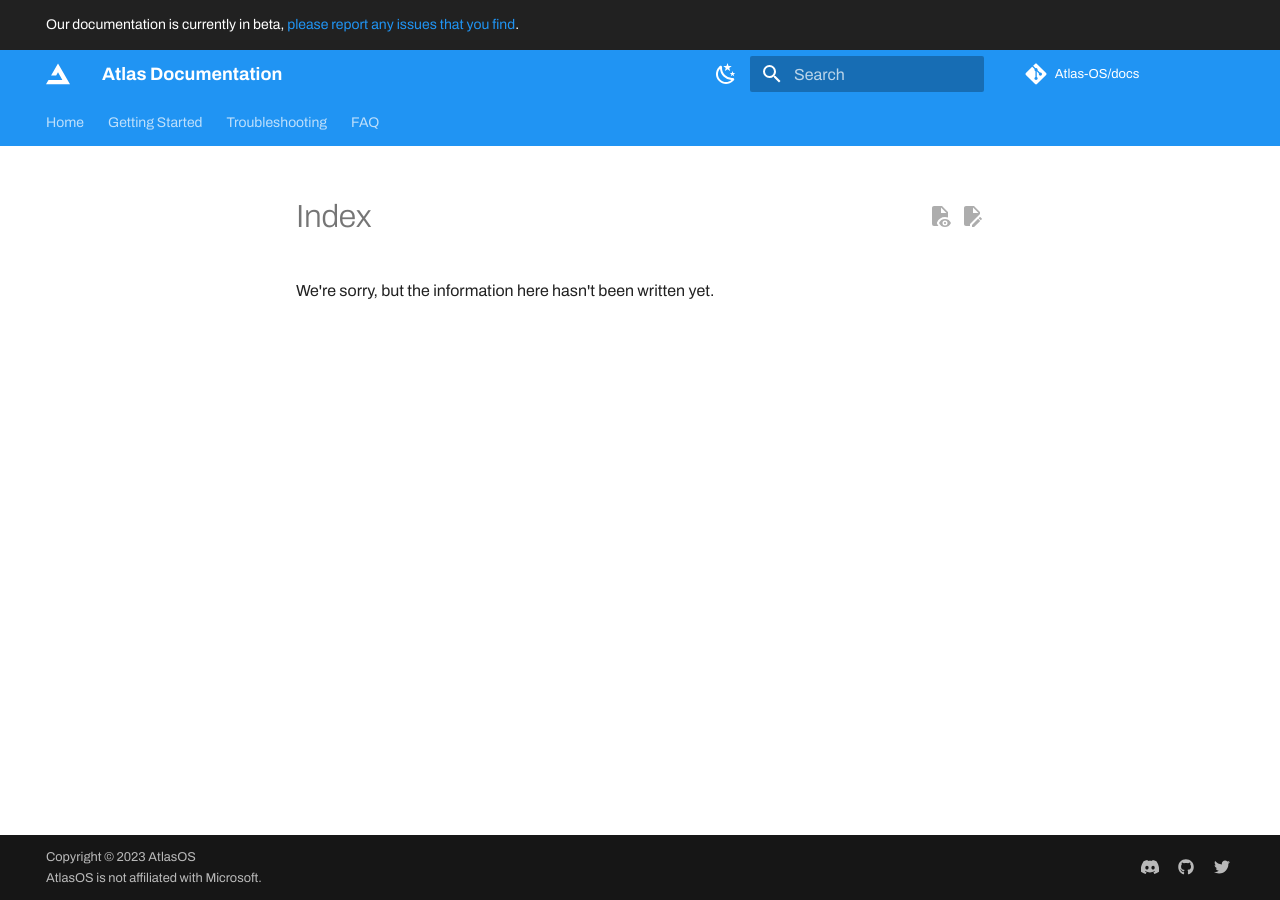
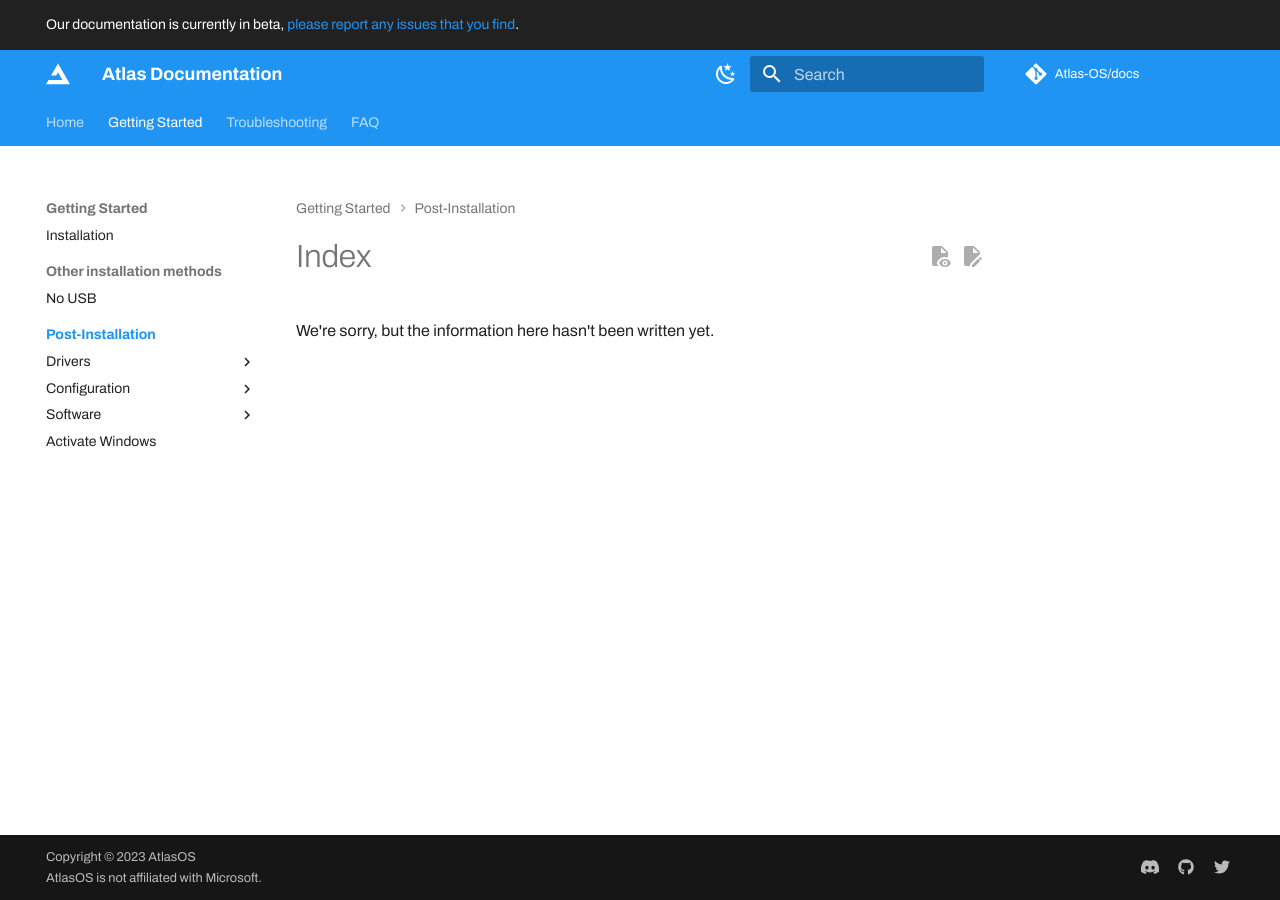
Before and after one commit to Atlas-OS/docs, an MkDocs documentation site: the page built from docs/getting-started/post-installation/index.md, in a window 1280 px wide. Built offline with MkDocs 1.6.1 and Material for MkDocs 9.7.7, drawn with Linux system fonts in a browser that asks for light colours; some web fonts are replaced; plug-ins that fetch from the network failed and are left out; comment, search, counter and statistics services are not loaded.

Commit message:
Update mkdocs.yml

```diff
--- a/mkdocs.yml
+++ b/mkdocs.yml
@@ -149,6 +149,7 @@ nav:
     - Other installation methods:
       - No USB: getting-started/other-installation-methods/no-usb.md
     - Post-Installation:
+      - Index: getting-started/post-installation/index.md
       - Drivers:
         - Index: getting-started/post-installation/drivers/index.md
         - GPU:
@@ -171,6 +172,7 @@ nav:
         - Acrobat fails toinstall: troubleshooting/common-issues/adobe/acrobat-fails-to-install.md
         - Creative Cloud error 191: troubleshooting/common-issues/adobe/creative-cloud-error-191.md
   - FAQ:
+    - Index: faq/index.md
     - Community:
       - Discord: faq/community/discord.md
       - Forums: faq/community/forums.md
```
